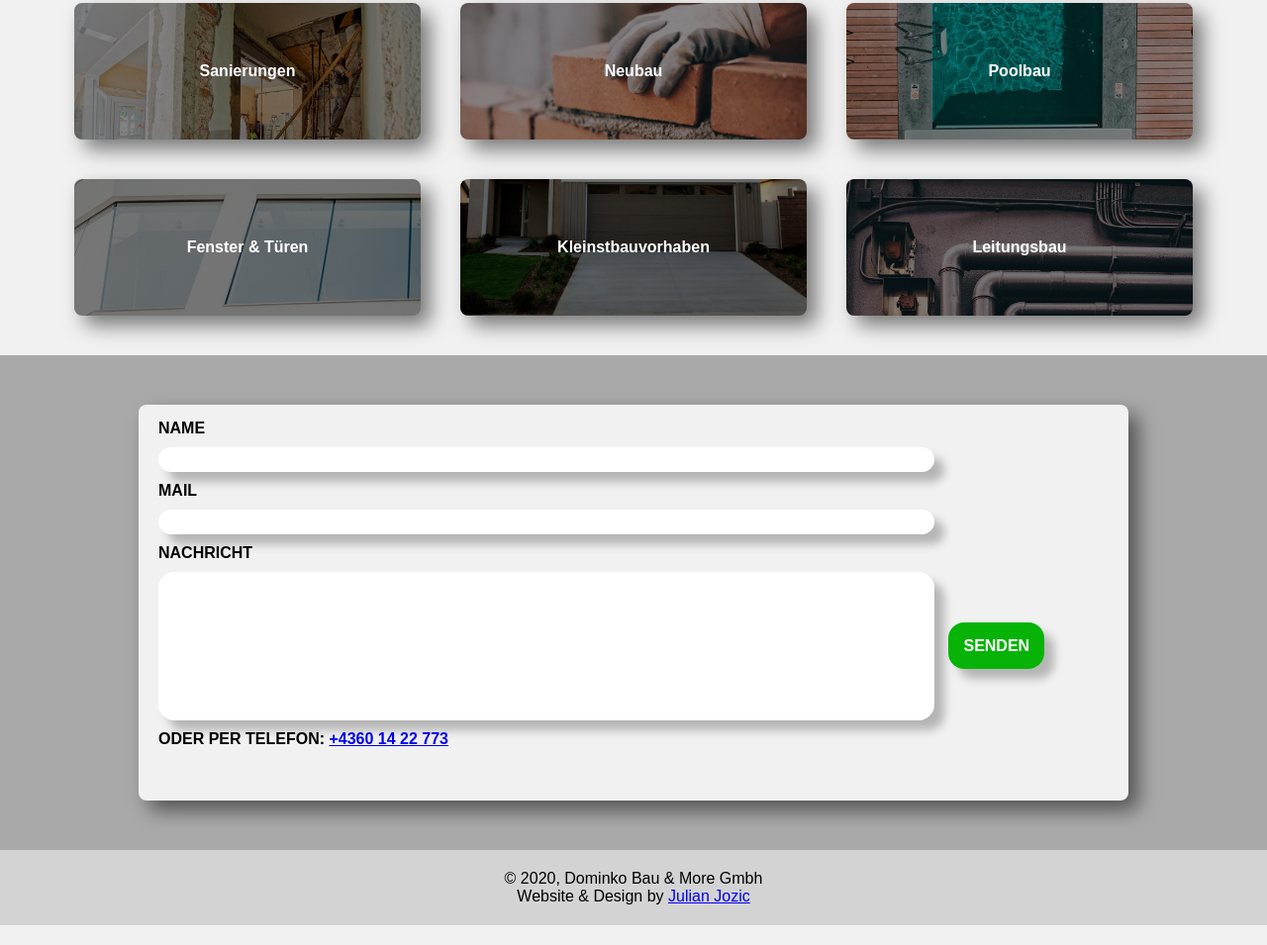
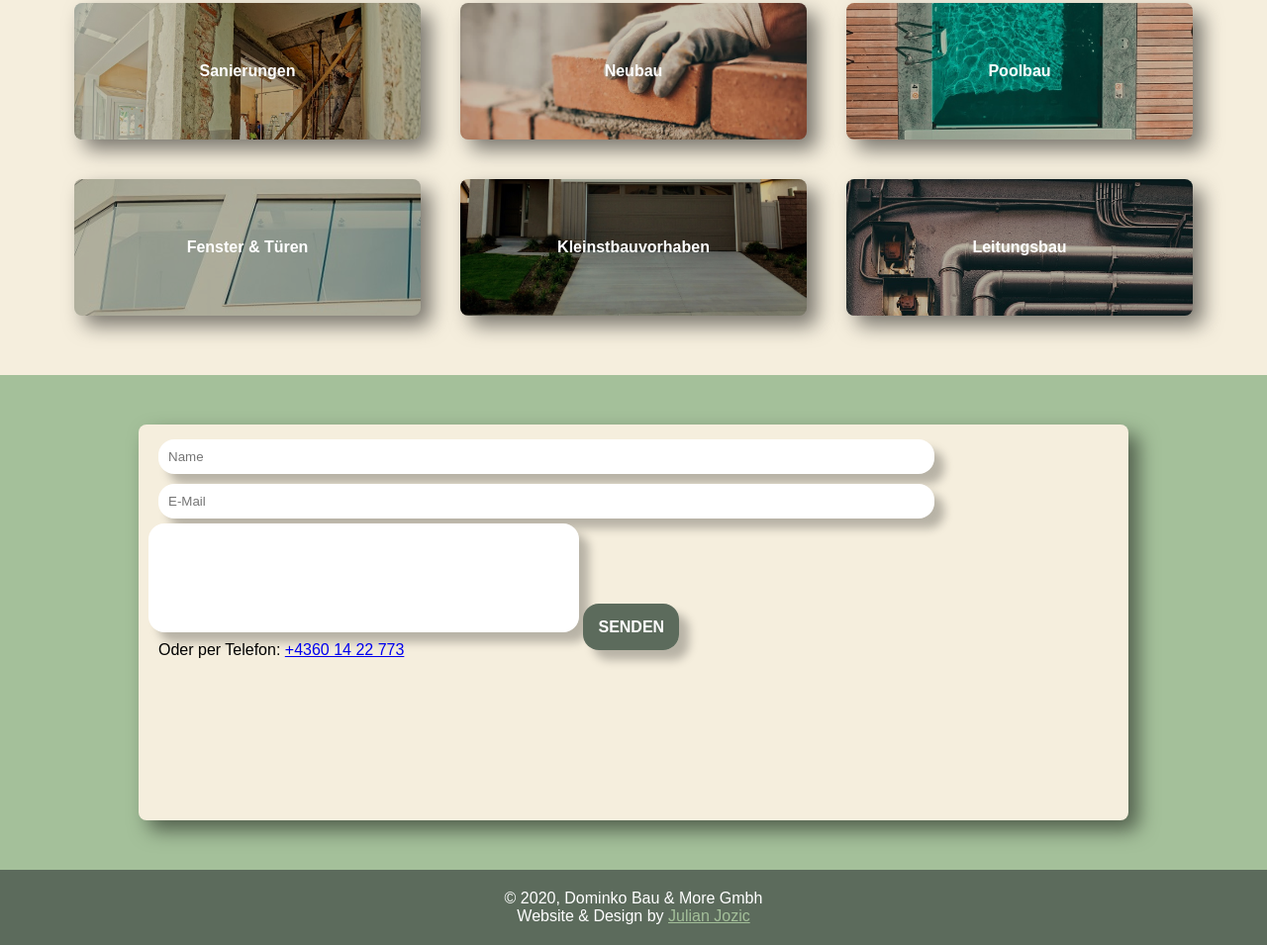
Before and after one commit to jjozic/dominko-bau, a plain HTML site: page index.html in a window 1280 px wide. Shown: the part 229-1184 px from the top of the page at 99% size. Drawn offline with Linux system fonts and the light colour scheme.

Commit message:
form changes
- some visual changes to the form

```diff
--- a/index.html
+++ b/index.html
@@ -25,12 +25,10 @@
         <div class="divider">
             <div class="contact-form">
                 <form action="https://www.youtube.com/watch?v=RXfX2mMRaWA" method="get">
-                <p>Name</p>
-                <input type="text">
-                <p>Mail</p>
-                <input type="email" name="" id="">
-                <p>Nachricht</p>
-                <input type="text" name="message" id="" class="message">
+                <input type="text" placeholder="Name">
+                <input type="email" name="" id="" placeholder="E-Mail">
+                <textarea rows="6" cols="50" placeholder="Nachricht">
+                </textarea>
                 <!--input type="submit" value="Senden"-->
                 <a href="https://www.youtube.com/watch?v=RXfX2mMRaWA" target="_blank" class="submit">SENDEN</a>
                 <p>Oder per Telefon: <a href="tel:+43601422773">+4360 14 22 773</a></p>
--- a/style/style.css
+++ b/style/style.css
@@ -5,8 +5,35 @@
     box-sizing: border-box;
   }
 
+/* variables */
+
+:root {
+    --ff-primary: 'Source Sans Pro', sans-serif;
+    --ff-secondary: 'Source Code Pro', monospace;
+
+    --fw-reg: 300;
+    --fw-bold: 900;
+
+    --clr-white: #F5EEDD;
+    --clr-green: #A4C09A;
+    --clr-dark: #5C6B5C;
+    --clr-grey: #C7C2AF;
+    --clr-accent: #16b8e0;
+
+    --fs-h1: 3rem;
+    --fs-h2: 2.25rem;
+    --fs-h3: 1.25rem;
+    --fs-body: 1rem;
+
+    /* box shadow with 2 layers */
+    --bs: 0.25em 0.25em 0.75em rgba(0,0,0,.25),
+          0.125em 0.125em 0.25em rgba(0,0,0,.15);
+}
+
+
+
 html{
-    background: #f1f1f1;
+    background: var(--clr-white);
 }
 
 .heading{
@@ -20,14 +47,21 @@ html{
 .heading img{
     max-width: 80%;
 }
-h1{
-    color: gray;
-    border: black 1px;
-}
+
 
 .content{
     max-width: 1400px;
     margin: auto;
+}
+
+h3{
+    text-align: center;
+    color: var(--clr-dark);
+}
+
+h4{
+    color: var(--clr-white);
+    text-align: center;
 }
 
 .columns{
@@ -40,7 +74,7 @@ h1{
     margin: 20px 20px;
     padding: 60px;
     border-radius: 0.5em;
-    background-color: rgb(133, 131, 131);
+    background-color: var(--clr-grey);
     width: 70%;
     max-width: 350px;
     text-align: center;
@@ -59,10 +93,11 @@ h1{
 }
 
 .divider{
-    margin-top: 20px;
-    background-color: darkgrey;
+    margin-top: 40px;
+    background-color: var(--clr-green);
     height: 500px;
     display: flex;
+    flex-wrap: wrap;
     justify-content: center;
     align-items: center;
 }
@@ -72,7 +107,7 @@ h1{
     height: 400px;
     width: 80%;
     max-width: 1000px;
-    background: rgb(241, 241, 241);
+    background: var(--clr-white);
     border-radius: 0.5em;
     box-shadow: 10px 10px 20px 0px rgba(0,0,0,0.5);
 }
@@ -87,21 +122,21 @@ textarea:focus, input:focus{
     outline: none;
 }
 
-.contact-form input{
-    padding: 5px;
+.contact-form input,
+textarea{
+    padding: 10px;
     border-color: white;
     box-shadow: 10px 10px 10px 0px rgba(0,0,0,0.25);
     border: none;
     border-radius: 1rem;
 }
 
-.contact-form p{
-    text-transform: uppercase;
-    font-weight: 600;
+textarea{
+    resize: none;
 }
 
 .submit{
-    background-color: rgb(7, 179, 7);
+    background-color: var(--clr-dark);
     box-shadow: 10px 10px 10px 0px rgba(0,0,0,0.25);
     padding: 15px;
     border-radius: 1rem;
@@ -115,7 +150,7 @@ textarea:focus, input:focus{
 }
 
 input[type=submit] {
-    background-color: #4CAF50;
+    background-color: var(--clr-green);
     color: white;
     padding: 12px 20px;
     border: none;
@@ -128,10 +163,15 @@ input[type=submit] {
   }
 
 footer{
-    background-color: lightgray;
+    background-color: var(--clr-dark);
     padding: 20px;
     text-align: center;
+    color: white;
     width: auto;
+}
+
+footer a{
+    color: var(--clr-green);
 }
 
 
```
